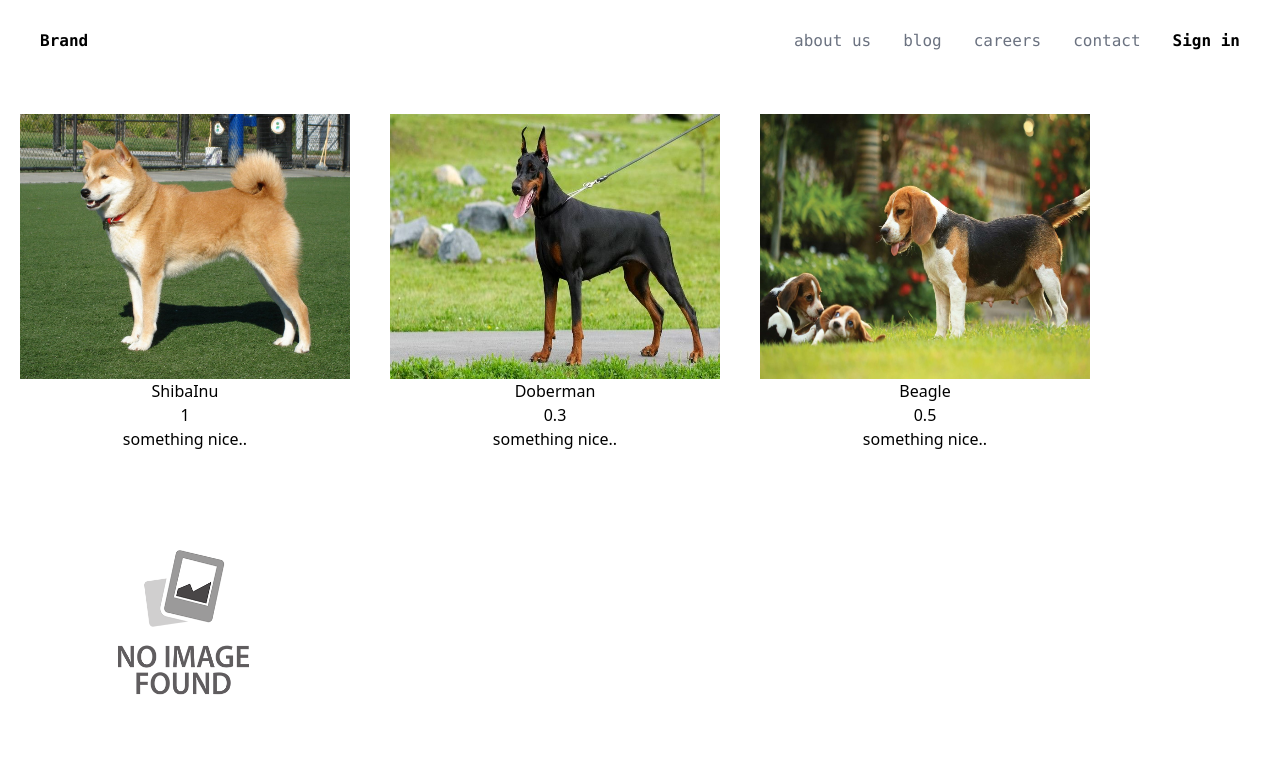
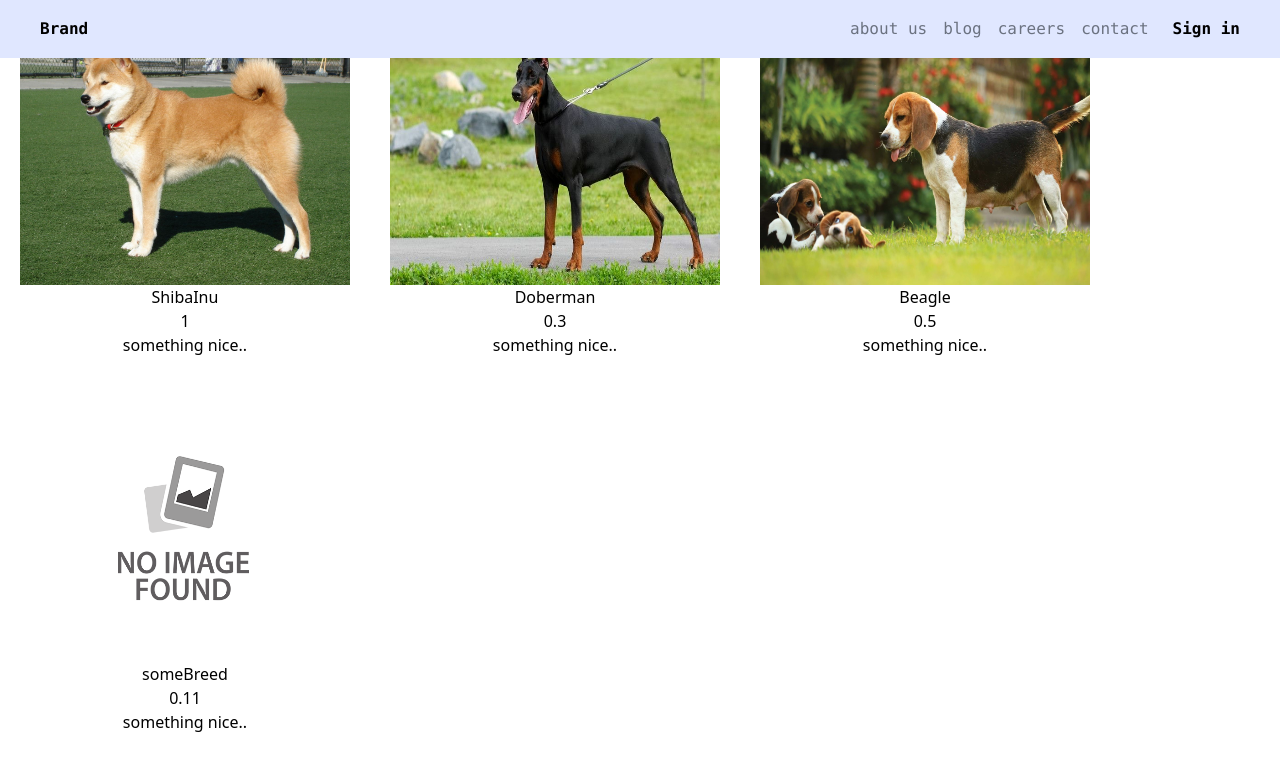
Before and after one commit to BakhaKhakimov/abcd, a React (Create React App) app: page / in a window 1280 px wide. Shown: the top 760 px of the page. Built offline with nearby package versions, Linux system fonts and the light colour scheme.

Commit message:
feat: add style to nav

```diff
--- a/src/Components/Navbar.tsx
+++ b/src/Components/Navbar.tsx
@@ -4,17 +4,17 @@ export default function Navbar() {
   const [navbarOpen, setNavbarOpen] = React.useState(false);
   return (
     <>
-      <nav className="relative font-mono flex flex-wrap items-center justify-between px-2 py-4 mb-3">
+      <nav className="w-full fixed z-10 top-0 bg-indigo-100 font-mono flex flex-wrap items-center px-2 py-2">
         <div className="container px-4 mx-auto flex flex-wrap items-center justify-between">
-          <div className="w-full relative flex justify-between lg:w-auto lg:static lg:block lg:justify-start">
+          <div className="w-full flex justify-between lg:w-auto lg:static lg:block lg:justify-start">
             <a
-              className="font-bold leading-relaxed inline-block py-2 px-4 whitespace-nowrap text-black"
+              className="font-bold leading-relaxed inline-block lg:py-2 lg:px-4 whitespace-nowrap text-black"
               href="brand"
             >
               Brand
             </a>
             <button
-              className="px-3 py-1 border border-solid border-transparent rounded bg-black lg:hidden"
+              className="px-3 py-2 border border-solid border-transparent rounded bg-black lg:hidden"
               type="button"
               onClick={() => setNavbarOpen(!navbarOpen)}
             >
@@ -39,32 +39,32 @@ export default function Navbar() {
             }
           >
             <a
-              className="py-2 px-4 flex nav-item text-gray-500 hover:text-black"
+              className="lg:py-2 py-1 lg:px-2 flex nav-item text-gray-500 hover:text-black"
               href="about-us"
             >
               about us
             </a>
             <a
-              className="py-2 px-4 flex nav-item text-gray-500 hover:text-black"
+              className="lg:py-2 py-1 lg:px-2 flex nav-item text-gray-500 hover:text-black"
               href="blog"
             >
               blog
             </a>
             <a
-              className="py-2 px-4 flex nav-item text-gray-500 hover:text-black"
+              className="lg:py-2 py-1 lg:px-2 flex nav-item text-gray-500 hover:text-black"
               href="careers"
             >
               careers
             </a>
             <a
-              className="py-2 px-4 flex nav-item text-gray-500 hover:text-black"
+              className="lg:py-2 py-1 lg:px-2 flex nav-item text-gray-500 hover:text-black"
               href="contact"
             >
               contact
             </a>
 
             <a
-              className="py-3 px-4 flex nav-item inline-block font-semibold leading-relaxed hover:bg-black hover:text-white rounded-full transition duration-100"
+              className=" py-2 lg:px-4 flex nav-item inline-block font-semibold leading-none lg:hover:bg-yellow-500 lg:hover:text-white rounded-full transition duration-100"
               href="login"
             >
               Sign in
```
